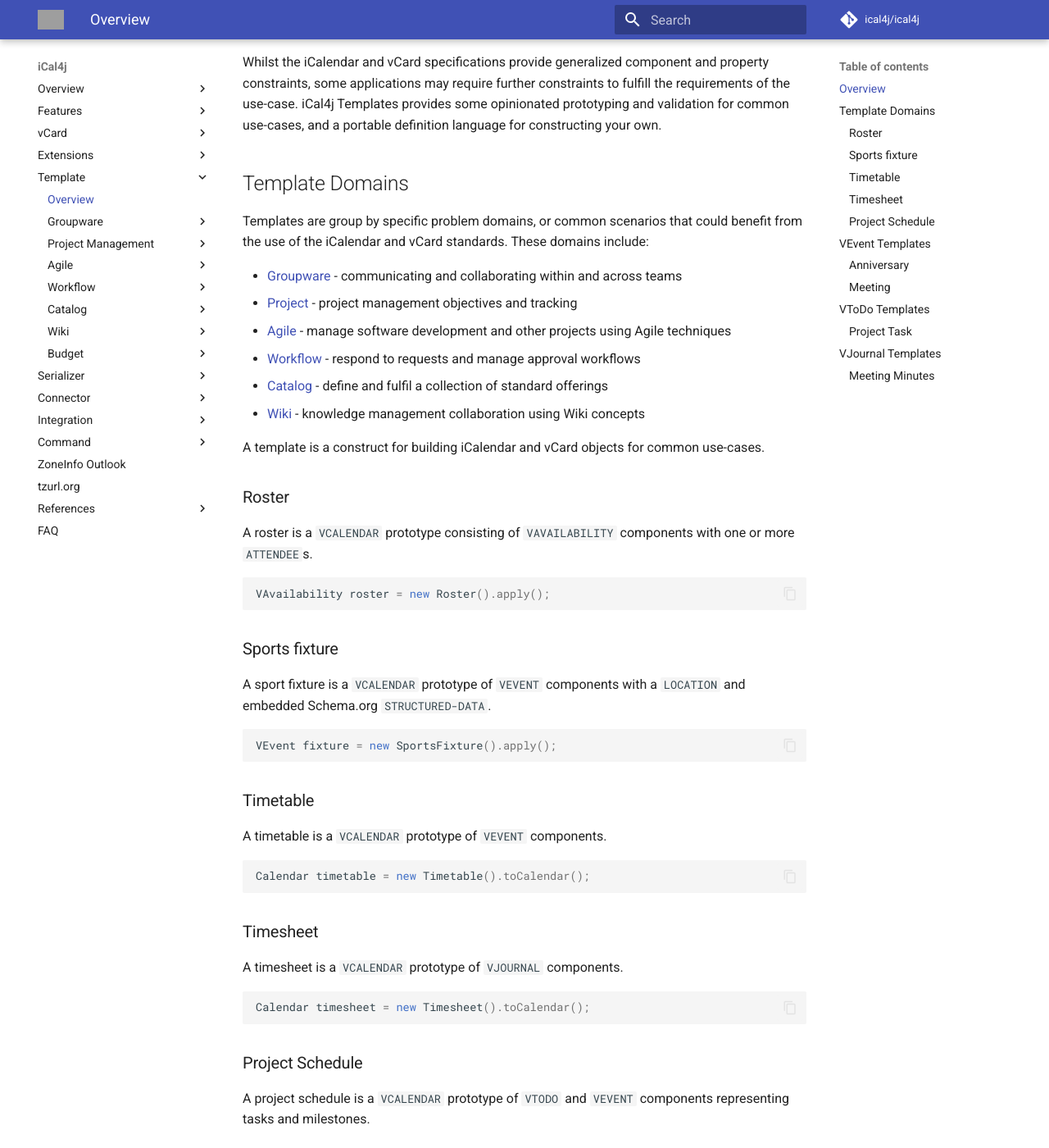
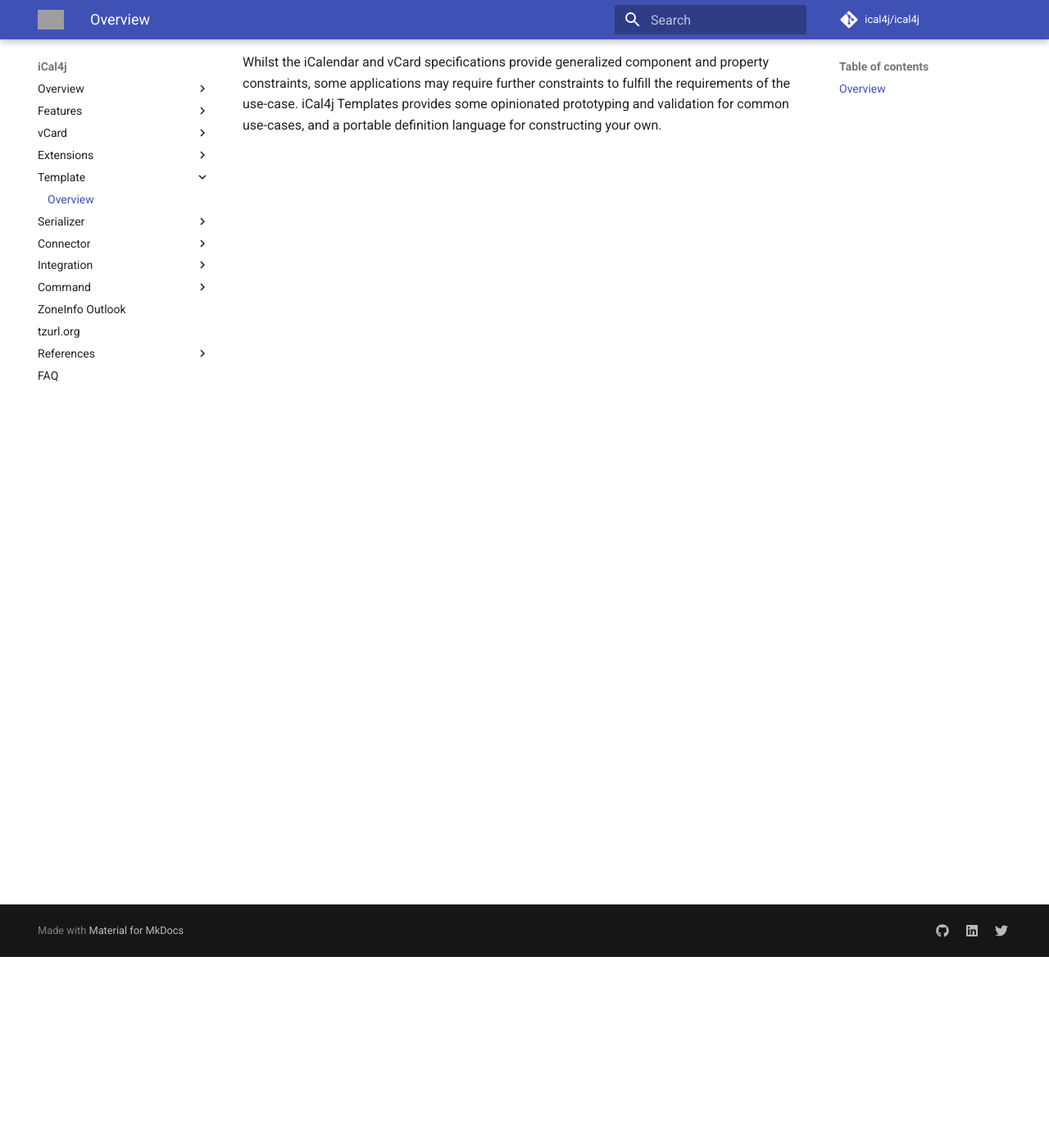
Before and after one commit to ical4j/ical4j-user-guide, an MkDocs documentation site: the page built from docs/template/index.md, in a window 1280 px wide and 1400 px high, scrolled down 233 px. Shown: the whole window at 82% size. Built offline with MkDocs 1.6.1 and Material for MkDocs 9.7.7, drawn with Linux system fonts in a browser that asks for light colours; comment, search, counter and statistics services are not loaded; some of the changed text lies outside the part shown; grey boxes are pictures that could not be loaded.

Commit message:
Refactored template docs

````diff
--- a/docs/template/index.md
+++ b/docs/template/index.md
@@ -8,101 +8,3 @@
 may require further constraints to fulfill the requirements of the use-case. iCal4j Templates provides some
 opinionated prototyping and validation for common use-cases, and a portable definition language for constructing
 your own.
-
-## Template Domains
-
-Templates are group by specific problem domains, or common scenarios that could benefit from the use of the
-iCalendar and vCard standards. These domains include:
-
-* [Groupware](groupware.md) - communicating and collaborating within and across teams
-* [Project](project.md) - project management objectives and tracking
-* [Agile](agile.md) - manage software development and other projects using Agile techniques
-* [Workflow](workflow.md) - respond to requests and manage approval workflows
-* [Catalog](catalog.md) - define and fulfil a collection of standard offerings
-* [Wiki](wiki.md) - knowledge management collaboration using Wiki concepts
-
-A template is a construct for building iCalendar and vCard objects for common use-cases.
-
-### Roster
-
-A roster is a `VCALENDAR` prototype consisting of `VAVAILABILITY` components with one or more `ATTENDEE`s.
-
-```java
-VAvailability roster = new Roster().apply();
-```
-
-### Sports fixture
-
-A sport fixture is a `VCALENDAR` prototype of `VEVENT` components with a `LOCATION` and embedded Schema.org
-`STRUCTURED-DATA`.
-
-```java
-VEvent fixture = new SportsFixture().apply();
-```
-
-### Timetable
-
-A timetable is a `VCALENDAR` prototype of `VEVENT` components.
-
-```java
-Calendar timetable = new Timetable().toCalendar();
-```
-
-### Timesheet
-
-A timesheet is a `VCALENDAR` prototype of `VJOURNAL` components.
-
-```java
-Calendar timesheet = new Timesheet().toCalendar();
-```
-
-### Project Schedule
-
-A project schedule is a `VCALENDAR` prototype of `VTODO` and `VEVENT` components representing tasks and
-milestones.
-
-
-## VEvent Templates
-
-### Anniversary
-
-A common use-case for `VEVENT` components is to define anniversary-style events (i.e. recurring, date-based,
-etc.).
-
-* DTSTART - VALUE=DATE
-* RRULE/RDATE (required)
-
-```java
-VEvent anniversary = new Anniversary().withDate(MonthDay.of(Month.DECEMBER, 25)).apply();
-```
-
-### Meeting
-
-A meeting is a `VCALENDAR` prototype of `VEVENT` components.
-
-```java
-Agenda agenda = ...
-VEvent meeting = new Meeting().withAgenda(agenda).apply();
-```
-
-
-## VToDo Templates
-
-### Project Task
-
-A project task is a `VTODO` prototype.
-
-```java
-VTodo task = new Task().apply();
-```
-
-
-## VJournal Templates
-
-### Meeting Minutes
-
-Meeting minutes is a `VJOURNAL` prototype with `RELATED-TO` property referencing the meeting.
-
-```java
-VJournal minutes = new MeetingMinutes().apply();
-```
--- a/mkdocs.yml
+++ b/mkdocs.yml
@@ -68,85 +68,11 @@
       - Overview: extensions/index.md
       - CalDAV: extensions/caldav.md
       - Concept: extensions/concept.md
-#        - Overview: extensions/concept/index.md
-#        - Event: extensions/concept/event.md
-#        - Observance: extensions/concept/observance.md
-#        - Action: extensions/concept/action.md
-#        - Issue: extensions/concept/issue.md
-#        - Request: extensions/concept/request.md
-#        - Note: extensions/concept/note.md
-#        - Metric: extensions/concept/metric.md
-#        - Availability: extensions/concept/availability.md
       - Link: extensions/link.md
-#          Overview: extensions/link/index.md
-#          Alternate: extensions/link/alternate.md
-#          Author: extensions/link/author.md
-#          Bookmark: extensions/link/bookmark.md
-#          Copyright: extensions/link/copyright.md
-#          Edit: extensions/link/edit.md
-#          External: extensions/link/external.md
-#          Help: extensions/link/help.md
-#          Hub: extensions/link/hub.md
-#          Icon: extensions/link/icon.md
-#          License: extensions/link/license.md
-#          Next: extensions/link/next.md
-#          Prev: extensions/link/prev.md
-#          Related: extensions/link/related.md
-#          Replies: extensions/link/replies.md
-#          Self: extensions/link/self.md
-#          Status: extensions/link/status.md
       - Participant: extensions/participant.md
       - Outlook: extensions/outlook.md
   - Template:
       - Overview: template/index.md
-      - Groupware:
-        - Overview: template/groupware/index.md
-        - Meeting: template/groupware/meeting.md
-        - Agenda: template/groupware/agenda.md
-        - Action: template/groupware/action.md
-        - Note: template/groupware/note.md
-        - Attendance: template/groupware/attendance.md
-        - Appointment: template/groupware/appointment.md
-      - Project Management:
-        - Overview: template/project/index.md
-        - Project: template/project/project.md
-        - Objective: template/project/objective.md
-        - Milestone: template/project/milestone.md
-        - Task: template/project/task.md
-        - Risk: template/project/risk.md
-        - Issue: template/project/issue.md
-        - Decision: template/project/decision.md
-        - Timesheet: template/project/timesheet.md
-      - Agile:
-        - Overview: template/agile/index.md
-        - Sprint: template/agile/sprint.md
-        - Backlog: template/agile/backlog.md
-        - Story: template/agile/story.md
-        - Epic: template/agile/epic.md
-        - Criteria: template/agile/criteria.md
-        - Retrospective: template/agile/retrospective.md
-      - Workflow:
-        - Overview: template/workflow/index.md
-        - Request: template/workflow/request.md
-        - Approval: template/workflow/approval.md
-        - Roster: template/workflow/roster.md
-        - Metric: template/workflow/metric.md
-      - Catalog:
-        - Overview: template/catalog/index.md
-        - Offer: template/catalog/offer.md
-        - Order: template/catalog/order.md
-        - Fulfilment: template/catalog/fulfilment.md
-      - Wiki:
-        - Overview: template/wiki/index.md
-        - Article: template/wiki/article.md
-        - Topic: template/wiki/topic.md
-        - Definition: template/wiki/definition.md
-        - Faq: template/wiki/faq.md
-      - Budget:
-        - Overview: template/budget/index.md
-        - Funding: template/budget/funding.md
-        - Expense: template/budget/expense.md
-        - Reimbursement: template/budget/reimbursement.md
   - Serializer:
     - Overview: serializer/index.md
     - XML: serializer/xml.md
````
